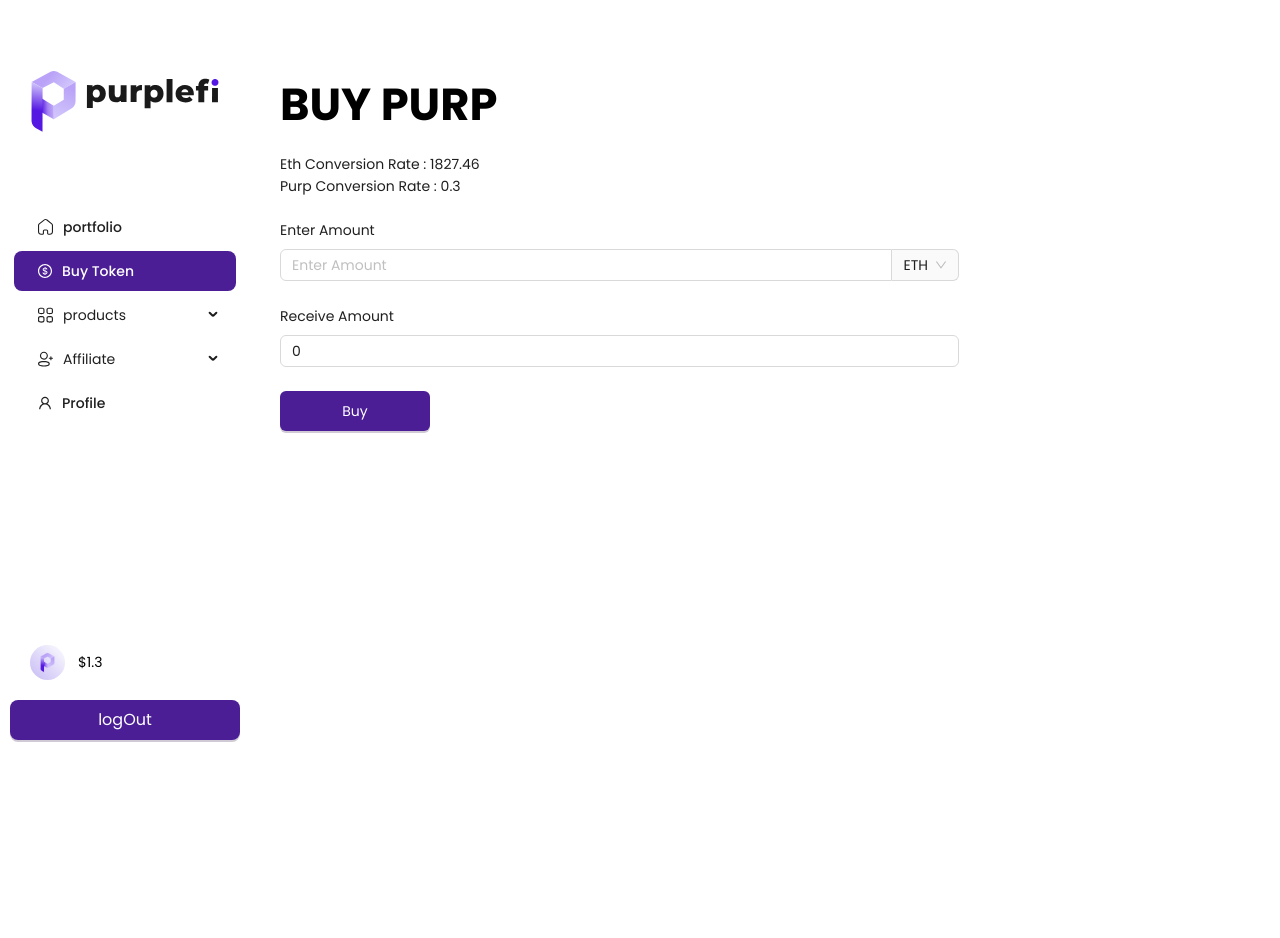
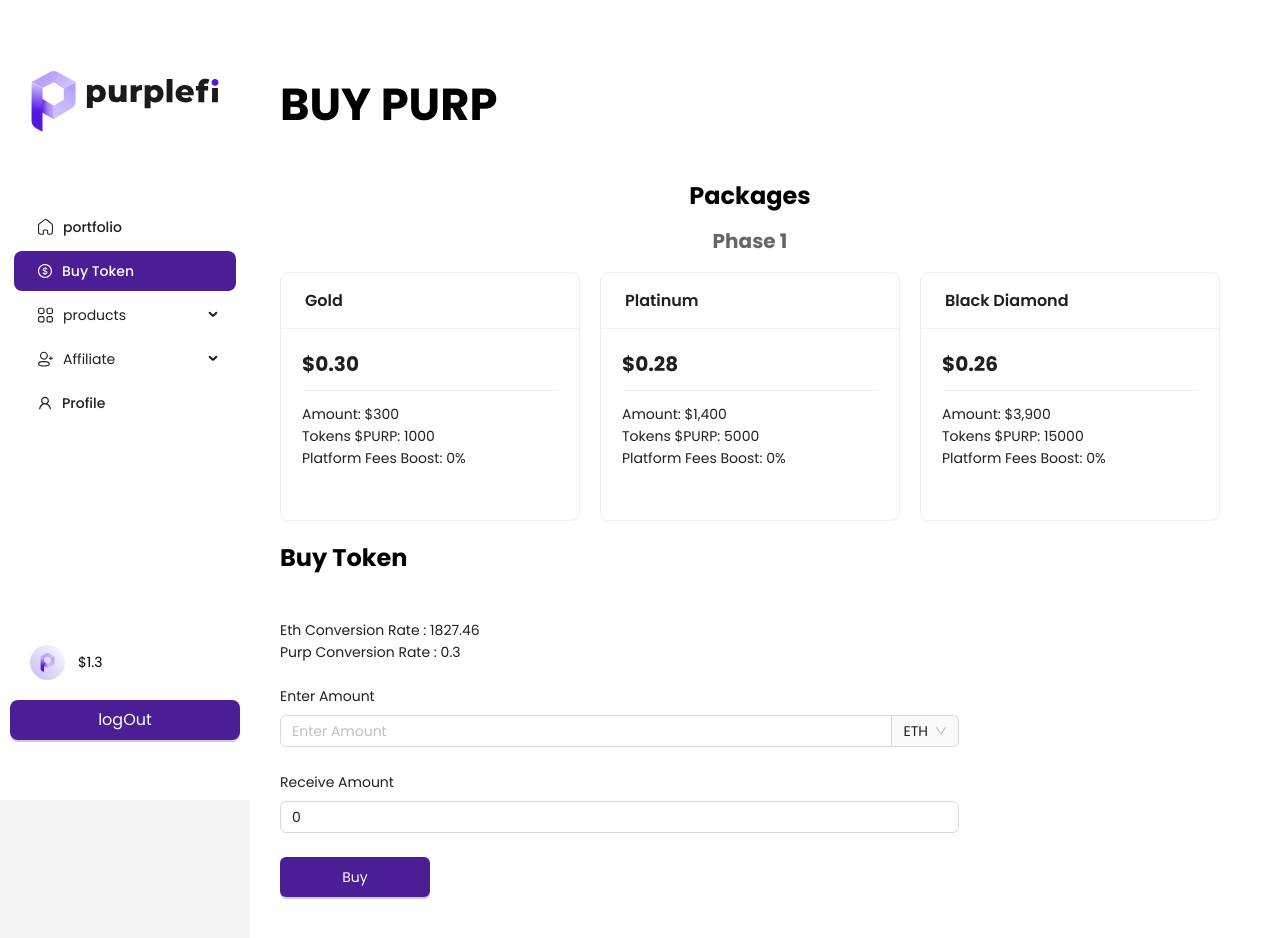
Before and after one commit to mreshnaan/yieldflow-clone, a React (Vite) app: page /buy-token in a window 1280 px wide. Shown: the top 938 px of the page. Before the commit the page ends 800 px from the top, so only its background shows below. Built offline with nearby package versions, Linux system fonts and the light colour scheme; what wagmi would draw is missing.

Commit message:
add pacakges to buy page

```diff
--- a/src/App.css
+++ b/src/App.css
@@ -45,3 +45,46 @@
 .ant-menu > .ant-menu-submenu-selected {
   color: red;
 } */
+
+.subscription-packages-container {
+  display: flex;
+  flex-direction: column;
+  align-items: center;
+  margin-top: 30px;
+}
+
+.subscription-packages-title {
+  font-size: 24px;
+  margin-bottom: 20px;
+}
+
+.subscription-packages-subtitle {
+  font-size: 20px;
+  color: #666;
+  margin-bottom: 20px;
+}
+
+.subscription-packages-list {
+  display: flex;
+  flex-wrap: wrap;
+  gap: 20px;
+  justify-content: center;
+}
+
+.package-price {
+  font-size: 20px;
+  font-weight: bold;
+  margin-bottom: 10px;
+}
+
+.package-features {
+  list-style: none;
+  padding: 0;
+  margin: 0;
+  font-size: 14px;
+  color: #666;
+}
+
+.package-features li {
+  margin-bottom: 5px;
+}
--- a/src/components/View/BuyPurpView.jsx
+++ b/src/components/View/BuyPurpView.jsx
@@ -1,5 +1,6 @@
+/* eslint-disable react/jsx-key */
 import { useEffect, useState } from "react";
-import { Input, Select, Button, Form } from "antd";
+import { Input, Select, Button, Form, Card } from "antd";
 const { Option } = Select;
 
 // Fake API promise function that simulates fetching conversion rates
@@ -84,6 +85,30 @@
     console.log("Buy button clicked!");
   };
 
+  const subscriptionPackages = [
+    {
+      name: "Gold",
+      price: "$0.30",
+      amount: "$300",
+      tokens: "1000",
+      platformFees: "0%",
+    },
+    {
+      name: "Platinum",
+      price: "$0.28",
+      amount: "$1,400",
+      tokens: "5000",
+      platformFees: "0%",
+    },
+    {
+      name: "Black Diamond",
+      price: "$0.26",
+      amount: "$3,900",
+      tokens: "15000",
+      platformFees: "0%",
+    },
+  ];
+
   return (
     <>
       <div
@@ -104,12 +129,64 @@
         >
           Buy Purp
         </h1>
+        <div className="subscription-packages-container">
+          <h1 className="subscription-packages-title">Packages</h1>
+          <h1 className="subscription-packages-subtitle">Phase 1</h1>
+          <div className="subscription-packages-list">
+            {subscriptionPackages.map((packageItem) => (
+              <Card
+                key={packageItem.name}
+                title={packageItem.name}
+                style={{ width: 300 }}
+              >
+                <div
+                  style={{
+                    padding: "20px",
+                  }}
+                >
+                  <p className="package-price">{packageItem.price}</p>
+                  <div
+                    style={{
+                      margin: "0",
+                      padding: "0",
+                      listStyle: "none",
+                      background: "#ffffff",
+                      borderTop: "1px solid #f0f0f0",
+                      display: "flex",
+                      borderRadius: " 0 0 8px 8px",
+                      marginBottom: "12px",
+                    }}
+                  ></div>
+                  <p>Amount: {packageItem.amount}</p>
+                  <p>Tokens $PURP: {packageItem.tokens}</p>
+                  <p>Platform Fees Boost: {packageItem.platformFees}</p>
+                </div>
 
+                <div
+                  style={{
+                    height: "30px",
+                  }}
+                ></div>
+              </Card>
+            ))}
+          </div>
+        </div>
+        <h1
+          style={{
+            textAlign: "center",
+            fontSize: "24px",
+            marginTop: "24px",
+            marginBottom: "24px",
+          }}
+        >
+          Buy Token
+        </h1>
         <Form
           layout={"vertical"}
           name="basic"
           initialValues={{ size: "default" }}
           style={{
+            marginTop: "24px",
             width: "70%",
           }}
           size={"middle"}
```
